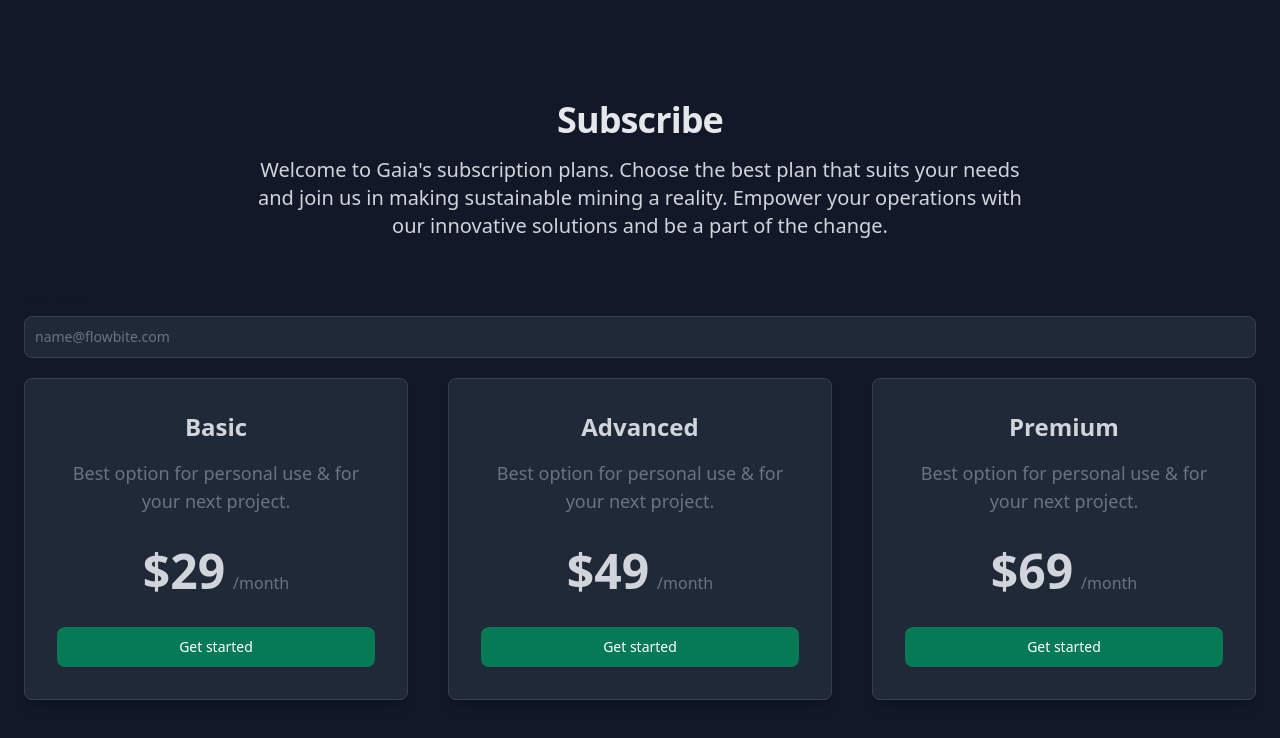
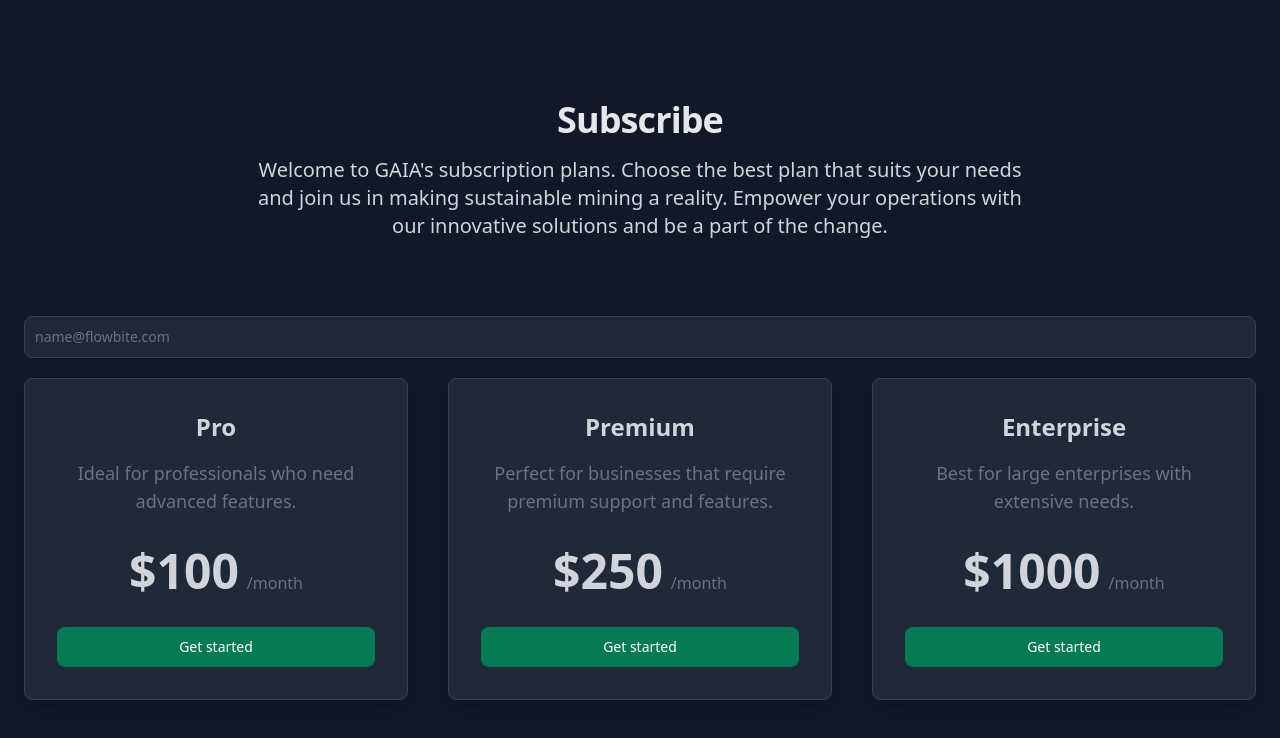
Before and after one commit to Aldanito/STRIPE_INTEGRATION, a Next.js app: page / in a window 1280 px wide. Shown: the top 738 px of the page. Built offline with nearby package versions, Linux system fonts and the light colour scheme; no server answers.

Commit message:
Make CustomerId Constant && Add Item Description

```diff
--- a/app/paymentStatus/page.tsx
+++ b/app/paymentStatus/page.tsx
@@ -42,9 +42,7 @@
                                 <a href="/" className="inline-flex items-center justify-center text-white bg-blue-600 hover:bg-blue-800 focus:ring-4 focus:outline-none focus:ring-blue-300 font-medium rounded-lg text-sm px-5 py-2.5 text-center dark:focus:ring-blue-900 transition duration-300 ease-in-out transform hover:scale-105">
                                     Return to main page
                                 </a>
-                                <a href={portalUrl} target='_blank' className="inline-flex items-center justify-center text-white bg-green-600 hover:bg-green-800 focus:ring-4 focus:outline-none focus:ring-green-300 font-medium rounded-lg text-sm px-5 py-2.5 text-center dark:focus:ring-green-900 transition duration-300 ease-in-out transform hover:scale-105">
-                                    Manage subscription
-                                </a>
+
                             </div>
                         </>
                     )}
--- a/components/Actions/Stripe.tsx
+++ b/components/Actions/Stripe.tsx
@@ -23,17 +23,33 @@
     return JSON.parse(JSON.stringify(portalSession));
 };
 
-export const createCheckoutSession = async ({ userId, email, priceId, subscription }: { userId: number, email: string, priceId: string, subscription: string }) => {
+export const createCheckoutSession = async ({ email, priceId, subscription }: { email: string, priceId: string, subscription: string }) => {
     try {
+        const customers = await stripe.customers.list({ email });
+        let customerId: string;
+
+        if (customers.data.length > 0) {
+            customerId = customers.data[0].id;
+
+        } else {
+            const customerParams: Stripe.CustomerCreateParams = {
+                email,
+                // metadata: { userId: userId.toString() },
+            };
+
+            const newCustomer = await stripe.customers.create(customerParams);
+            customerId = newCustomer.id;
+        }
+
         const session = await stripe.checkout.sessions.create({
+            customer: customerId,
             payment_method_types: ["card"],
             line_items: [{ price: priceId, quantity: 1 }],
-            metadata: { userId, email, subscription },
+            metadata: {  subscription },
             mode: "subscription",
             success_url: `${BASE_URL}/paymentStatus?status=success&session_id={CHECKOUT_SESSION_ID}`,
             cancel_url: `${BASE_URL}/paymentStatus?status=cancel`,
             allow_promotion_codes: true,
-            customer_email: email
         });
 
         return JSON.parse(JSON.stringify(session));
@@ -42,4 +58,4 @@
         console.error("Error creating checkout session:", error);
         throw error;
     }
-}
+};
--- a/components/Payment/Payment.tsx
+++ b/components/Payment/Payment.tsx
@@ -7,28 +7,31 @@
 
 const prices = [
     {
-        title: 'Basic',
-        id: 'price_1QgcDOITy1cFUw2ytvsGZsnK',
-        price: 29
-    },
-    {
-        title: 'Advanced',
-        id: 'price_1QgcE0ITy1cFUw2yoOu4Z423',
-        price: 49
+        title: 'Pro',
+        id: 'price_1QWwfeFY45kZXORgSJMUYcXv',
+        price: 100,
+        description: 'Ideal for professionals who need advanced features.'
     },
     {
         title: 'Premium',
+        id: 'price_1QWwg0FY45kZXORgjnHbTN7x',
+        price: 250,
+        description: 'Perfect for businesses that require premium support and features.'
+    },
+    {
+        title: 'Enterprise',
         id: 'price_1QgcERITy1cFUw2yNArYFZ5p',
-        price: 69
+        price: 1000,
+        description: 'Best for large enterprises with extensive needs.'
     },
 ]
 
 export default function Payment() {
     const router = useRouter();
     const [email, setEmail] = useState<string>('');
+    const [loading, setLoading] = useState<string | null>(null);
 
     useEffect(() => {
-        // Clear email state when the component mounts
         setEmail('');
     }, []);
 
@@ -37,8 +40,9 @@
             toast.error("Please enter your email to enable the subscription button.");
             return;
         }
+        setLoading(priceId);
         const response = await createCheckoutSession({
-            userId: 1,
+            // userId: 1, // Add user ID here
             email: email,
             priceId: priceId,
             subscription: ''
@@ -62,7 +66,7 @@
                 <div className="mx-auto max-w-screen-md text-center mb-8 lg:mb-12">
                     <h2 className="mb-4 text-4xl tracking-tight font-extrabold text-gray-200 dark:text-white">Subscribe</h2>
                     <h2 className="mb-5 font-light text-gray-300 sm:text-xl dark:text-gray-400">
-                        Welcome to Gaia's subscription plans. Choose the best plan that suits your needs and join us in making sustainable mining a reality. Empower your operations with our innovative solutions and be a part of the change.
+                        Welcome to GAIA's subscription plans. Choose the best plan that suits your needs and join us in making sustainable mining a reality. Empower your operations with our innovative solutions and be a part of the change.
                     </h2>                </div>
                 <div className="mb-5">
                     <label htmlFor="email" className="block mb-2 text-sm font-medium text-gray-900 dark:text-white">Your email</label>
@@ -76,7 +80,7 @@
                     {prices.map((item) => (
                         <div key={item.id} className="flex flex-col p-6 mx-auto max-w-lg text-center text-gray-300 bg-gray-800 rounded-lg border border-gray-700 shadow-lg transform transition duration-500 hover:scale-105 hover:shadow-2xl dark:border-gray-600 xl:p-8 dark:bg-gray-800 dark:text-white">
                             <h3 className="mb-4 text-2xl font-semibold">{item.title}</h3>
-                            <p className="font-light text-gray-500 sm:text-lg dark:text-gray-400">Best option for personal use & for your next project.</p>
+                            <p className="font-light text-gray-500 sm:text-lg dark:text-gray-400">{item.description}</p>
                             <div className="flex justify-center items-baseline my-8">
                                 <span className="mr-2 text-5xl font-extrabold">${item.price}</span>
                                 <span className="text-gray-500 dark:text-gray-400">/month</span>
@@ -85,8 +89,16 @@
                                 className="inline-flex items-center justify-center text-white bg-green-600 hover:bg-green-800 focus:ring-4 focus:outline-none focus:ring-green-300 font-medium rounded-lg text-sm px-5 py-2.5 text-center dark:focus:ring-green-900 transition duration-300 ease-in-out transform hover:scale-105"
                                 onClick={() => paymentSubscribe(item.id)}
                                 type='button'
+                                disabled={loading === item.id}
                             >
-                                Get started
+                                {loading === item.id ? (
+                                    <svg className="animate-spin h-5 w-5 mr-3 text-white" xmlns="http://www.w3.org/2000/svg" fill="none" viewBox="0 0 24 24">
+                                        <circle className="opacity-25" cx="12" cy="12" r="10" stroke="currentColor" strokeWidth="4"></circle>
+                                        <path className="opacity-75" fill="currentColor" d="M4 12a8 8 0 018-8V0C5.373 0 0 5.373 0 12h4zm2 5.291A7.962 7.962 0 014 12H0c0 3.042 1.135 5.824 3 7.938l3-2.647z"></path>
+                                    </svg>
+                                ) : (
+                                    "Get started"
+                                )}
                             </button>
                         </div>
                     ))}
--- a/package.json
+++ b/package.json
@@ -3,9 +3,9 @@
   "version": "0.1.0",
   "private": true,
   "scripts": {
-    "dev": "next dev",
-    "build": "next build",
-    "start": "next start",
+    "dev": "next dev -p 3001",
+    "build": "next build -p 3001",
+    "start": "next start -p 3001",
     "lint": "next lint"
   },
   "dependencies": {
```
Also changed, not shown: 1 other file (tests, documents, lock files or other folders).
